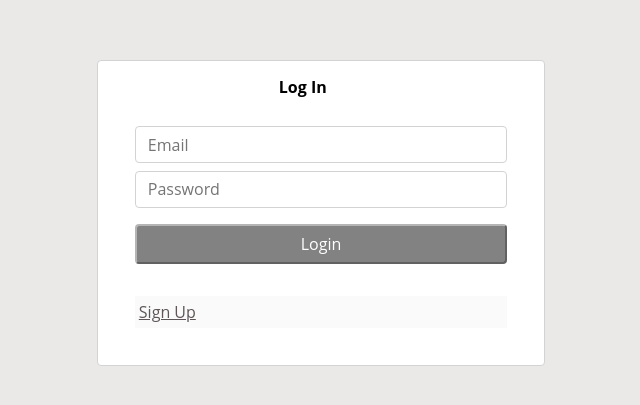
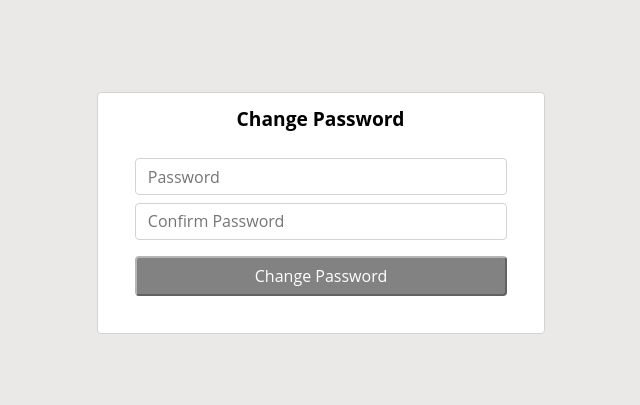
Before and after one commit to dduafa/p2pforex-client, a React (Create React App) app: page /changepassword/1 in a window 1280 px wide. Before the commit this address led to /login. Shown: the part 199-604 px from the top of the page, without its empty margins (319-959 px from the left). Built offline with nearby package versions, Linux system fonts and the light colour scheme.

Commit message:
feat: add change password page

```diff
--- a/src/features/auth/auth-service.ts
+++ b/src/features/auth/auth-service.ts
@@ -21,7 +21,7 @@ export const signupUser =
       const { data } = await axiosInstance.post('/api/signup', userData);
       const { user, tokens } = data.data;
       if (user.isDefaultPassword) {
-        navigate('/api/resetpassword');
+        navigate('/changepassword');
         setErrors([{ message: 'Reset Password' }]);
         return;
       }
@@ -60,7 +60,7 @@ export const loginUser =
       const { data } = await axiosInstance.post('/api/signin', userData);
       const { user, tokens } = data.data;
       if (user.isDefaultPassword) {
-        navigate('/api/resetpassword');
+        navigate('/changepassword');
         setErrors([{ message: 'Reset Password' }]);
         return;
       }
--- /dev/null
+++ b/src/features/auth/change-password/change-password-component.tsx
@@ -0,0 +1,147 @@
+import { useFormik } from 'formik';
+import { changePassword } from '../auth-service';
+
+import styled from 'styled-components';
+import changePasswordSchema from './change-password-schema';
+import { StyledButton } from '@/components/common/button/button-styles';
+// import { useAppDispatch } from '@/appredux/hooks';
+import { useDispatch } from 'react-redux';
+import { useParams } from 'react-router-dom';
+
+const ChangePasswordComponent = () => {
+  const dispatch = useDispatch();
+  const { token: passwordChangeToken } = useParams();
+
+  const {
+    errors,
+    handleBlur,
+    handleChange,
+    handleSubmit,
+    isSubmitting,
+    touched,
+    values,
+  } = useFormik({
+    initialValues: {
+      password: '',
+      confirmPassword: '',
+    },
+
+    validationSchema: changePasswordSchema,
+
+    async onSubmit(payload, { setSubmitting }) {
+      try {
+        setSubmitting(true);
+        dispatch(
+          changePassword({
+            password: payload.password,
+            token: passwordChangeToken!,
+          })
+        );
+      } catch (e) {
+        console.error(e);
+      } finally {
+        setSubmitting(false);
+      }
+    },
+  });
+
+  return (
+    <Section>
+      <Title>Change Password</Title>
+      <Form onSubmit={handleSubmit}>
+        <div>
+          <Input
+            aria-label="Password"
+            name="password"
+            onBlur={handleBlur}
+            onChange={handleChange}
+            placeholder="Password"
+            type="password"
+            value={values.password}
+          />
+        </div>
+        {touched.password && errors.password && (
+          <ErrorLabel>{errors.password}</ErrorLabel>
+        )}
+        <div>
+          <Input
+            aria-label="Password"
+            name="confirmPassword"
+            onBlur={handleBlur}
+            onChange={handleChange}
+            placeholder="Confirm Password"
+            type="password"
+            value={values.confirmPassword}
+          />
+        </div>
+        {touched.confirmPassword && errors.confirmPassword && (
+          <ErrorLabel>{errors.confirmPassword}</ErrorLabel>
+        )}
+        <StyledButton type="submit" disabled={isSubmitting}>
+          Change Password
+        </StyledButton>
+      </Form>
+    </Section>
+  );
+};
+
+const Form = styled.form`
+  margin: 0 auto;
+  width: 100%;
+  max-width: 414px;
+  padding: 1.3rem;
+  display: flex;
+  flex-direction: column;
+`;
+
+const ErrorLabel = styled.small`
+  color: red;
+  padding: none;
+  font-size: 12px;
+`;
+
+const Title = styled.h1`
+  font-size: 1.2rem;
+  line-height: 1.25rem;
+  margin-top: 0;
+  margin-left: 30%;
+`;
+
+const Section = styled.section`
+  font-size: 1rem;
+  line-height: 1.5rem;
+  min-width: 28rem;
+  margin-left: auto;
+  margin-right: auto;
+  margin-top: 1.5rem;
+  padding: 1rem 0.75rem;
+  border: 1px solid lightgrey;
+  border-radius: 4px;
+  background: white;
+`;
+
+const Input = styled.input`
+  background-color: white;
+  border: 1px solid lightgrey;
+  border-radius: 4px;
+  font-size: 1rem;
+  line-height: 0.5rem;
+  font-style: normal;
+  font-weight: 400;
+  width: 100%;
+  margin-top: 0.5rem;
+  padding: 0.4rem 0.75rem;
+
+  &:focus,
+  &:active {
+    box-shadow: rgb(210, 213, 217) 0px 0px 2px 1px,
+      rgb(227, 230, 232) 0px 0px 0px 3px;
+    border: 1px solid rgb(26, 33, 43);
+    outline: none;
+  }
+  &:not(:focus) {
+    caret-color: transparent;
+  }
+`;
+
+export default ChangePasswordComponent;
--- /dev/null
+++ b/src/features/auth/change-password/change-password-schema.ts
@@ -0,0 +1,11 @@
+import * as Yup from 'yup';
+
+const changePasswordSchema = Yup.object().shape({
+  password: Yup.string().required().label('Password'),
+  confirmPassword: Yup.string()
+    .oneOf([Yup.ref('password'), null], 'Passwords must match')
+    .required()
+    .label('Confirm Password'),
+});
+
+export default changePasswordSchema;
--- a/src/features/auth/signup/signup-component.tsx
+++ b/src/features/auth/signup/signup-component.tsx
@@ -116,16 +116,18 @@ const SignupComponent = () => {
         </div>
         {pathname === '/adminsignup' && (
           <div>
-            <select
+            <Select
               name="role"
               onBlur={handleBlur}
               onChange={handleChange}
               value={values.role}
             >
-              <option>----</option>
+              <option value="" disabled>
+                Role
+              </option>
               <option value={'admin'}>Admin</option>
               <option value={'superadmin'}>Superadmin</option>
-            </select>
+            </Select>
             {touched.role && errors.role && (
               <ErrorLabel>{errors.role}</ErrorLabel>
             )}
@@ -176,6 +178,19 @@ const Title = styled.h1`
   margin-left: 40%;
 `;
 
+const Select = styled.select`
+  background-color: white;
+  border: 1px solid lightgrey;
+  border-radius: 4px;
+  font-size: 1rem;
+  line-height: 0.5rem;
+  font-style: normal;
+  font-weight: 400;
+  width: 100%;
+  margin-top: 0.5rem;
+  padding: 0.4rem 0.75rem;
+`;
+
 const Section = styled.section`
   font-size: 1rem;
   line-height: 1.5rem;
--- /dev/null
+++ b/src/pages/change-password-page.tsx
@@ -0,0 +1,3 @@
+import ChangePasswordComponent from '@/features/auth/change-password/change-password-component';
+
+export default ChangePasswordComponent;
--- a/src/routes/app-routes.tsx
+++ b/src/routes/app-routes.tsx
@@ -5,6 +5,7 @@ import { MainLayoutComponent, AuthLayoutComponent } from '@/components/layouts';
 const LoginPage = lazy(() => import('@pages/login-page'));
 const SignupPage = lazy(() => import('@pages/signup-page'));
 const DashboardPage = lazy(() => import('@pages/dashboard-page'));
+const ChangePasswordPage = lazy(() => import('@pages/change-password-page'));
 
 const AppRoutes = (isAuthenticated: boolean) => {
   return [
@@ -32,7 +33,7 @@ const AppRoutes = (isAuthenticated: boolean) => {
         { path: 'signup', element: <SignupPage /> },
         { path: 'adminsignup', element: <SignupPage /> },
         { path: 'login', element: <LoginPage /> },
-        { path: 'changepassword', element: <div>Change password page</div> },
+        { path: 'changepassword/:token', element: <ChangePasswordPage /> },
         { path: '*', element: <Navigate to="/404" /> },
       ],
     },
```
Also changed, not shown: package.json (line endings or trailing spaces).
